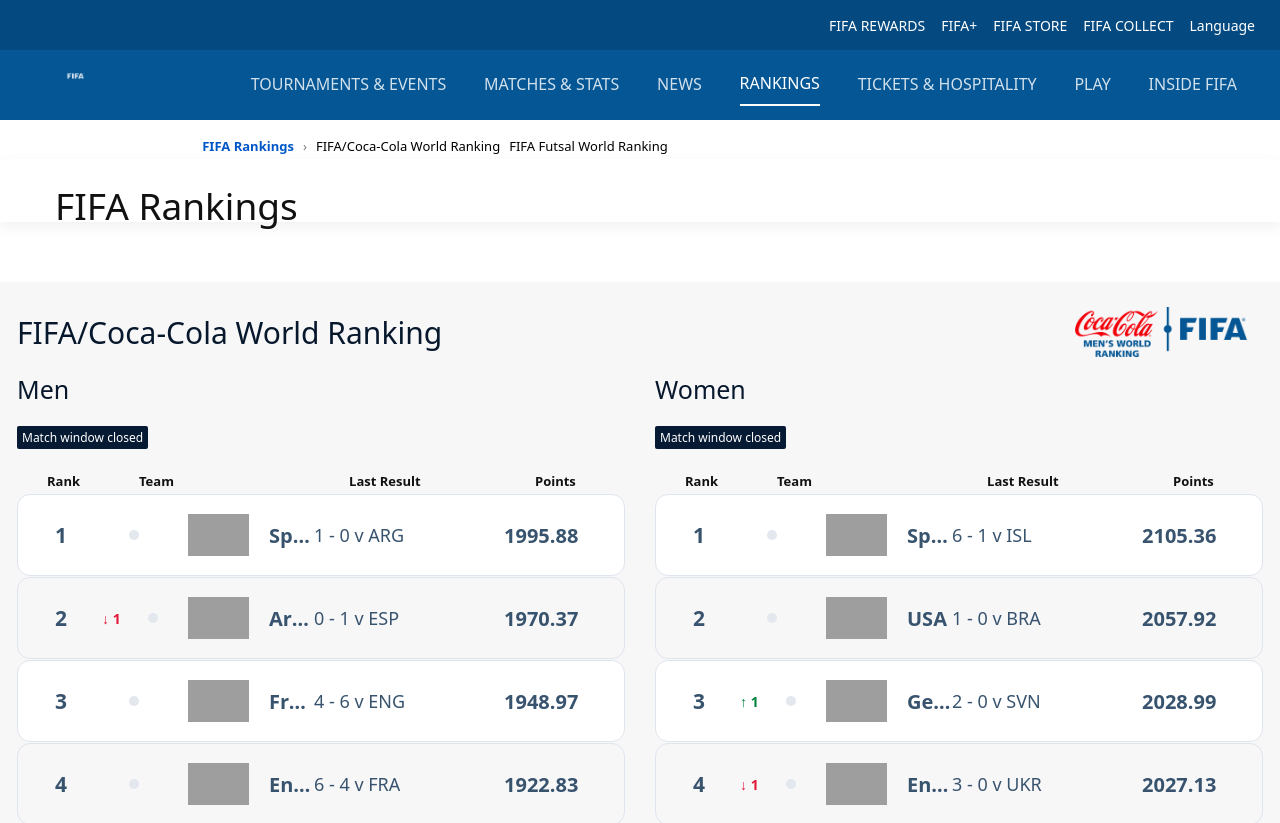
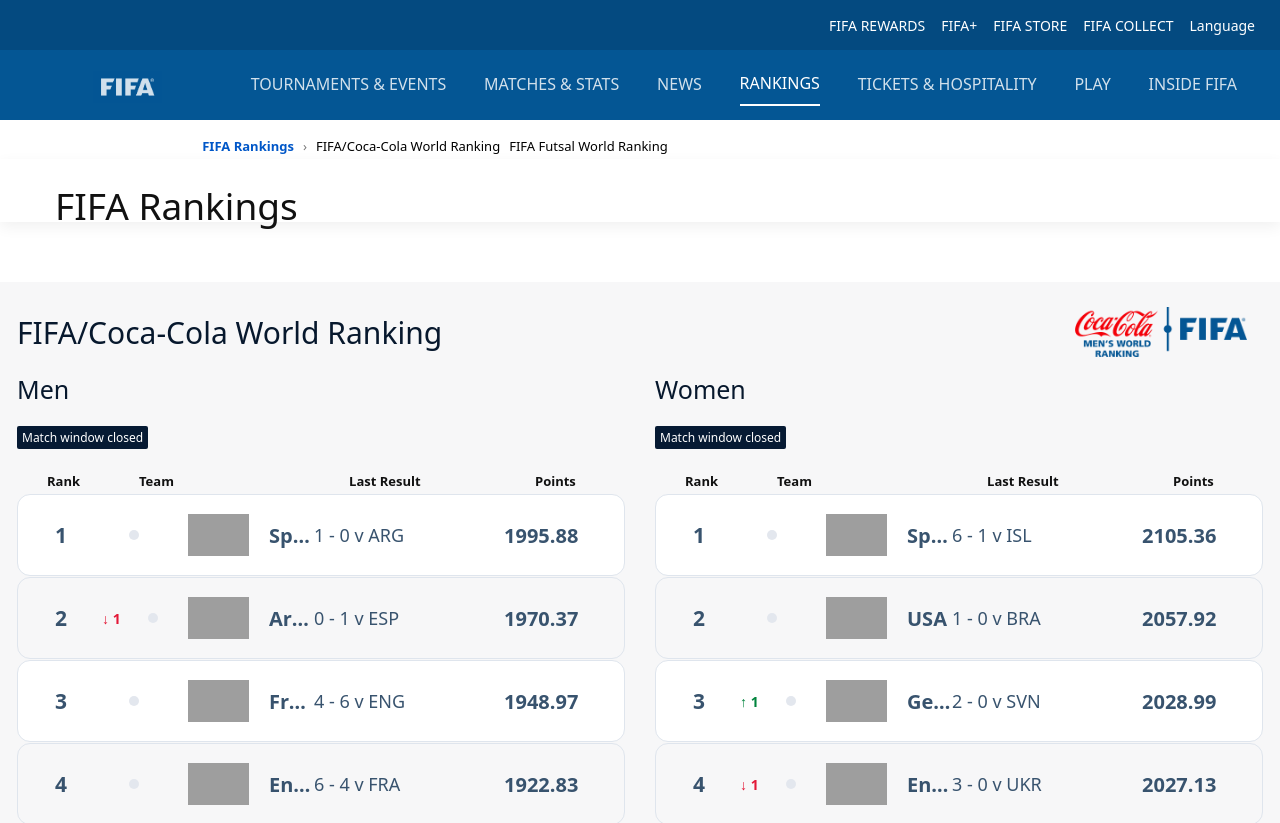
Before and after one commit to aleksandartanev1/fifa, a website: page ranking/index.html in a window 1280 px wide. Shown: the top 823 px of the page. Drawn offline with Linux system fonts and the light colour scheme; grey boxes are pictures that could not be loaded.

Commit message:
Popraveno fifa bug na ranking page
Removed logo styles from the CSS file.

```diff
--- a/ranking/style.css
+++ b/ranking/style.css
@@ -87,20 +87,6 @@
 }
 
 
-/* =====================================================
-   LOGO
-===================================================== */
-
-.logo {
-    display: block;
-    background-image: url("../logo.png");
-    background-repeat: no-repeat;
-    background-position: center;
-    background-size: contain;
-    height: 100%;
-    width: 65px;
-    cursor: pointer;
-}
 
 
 /* =====================================================
```
